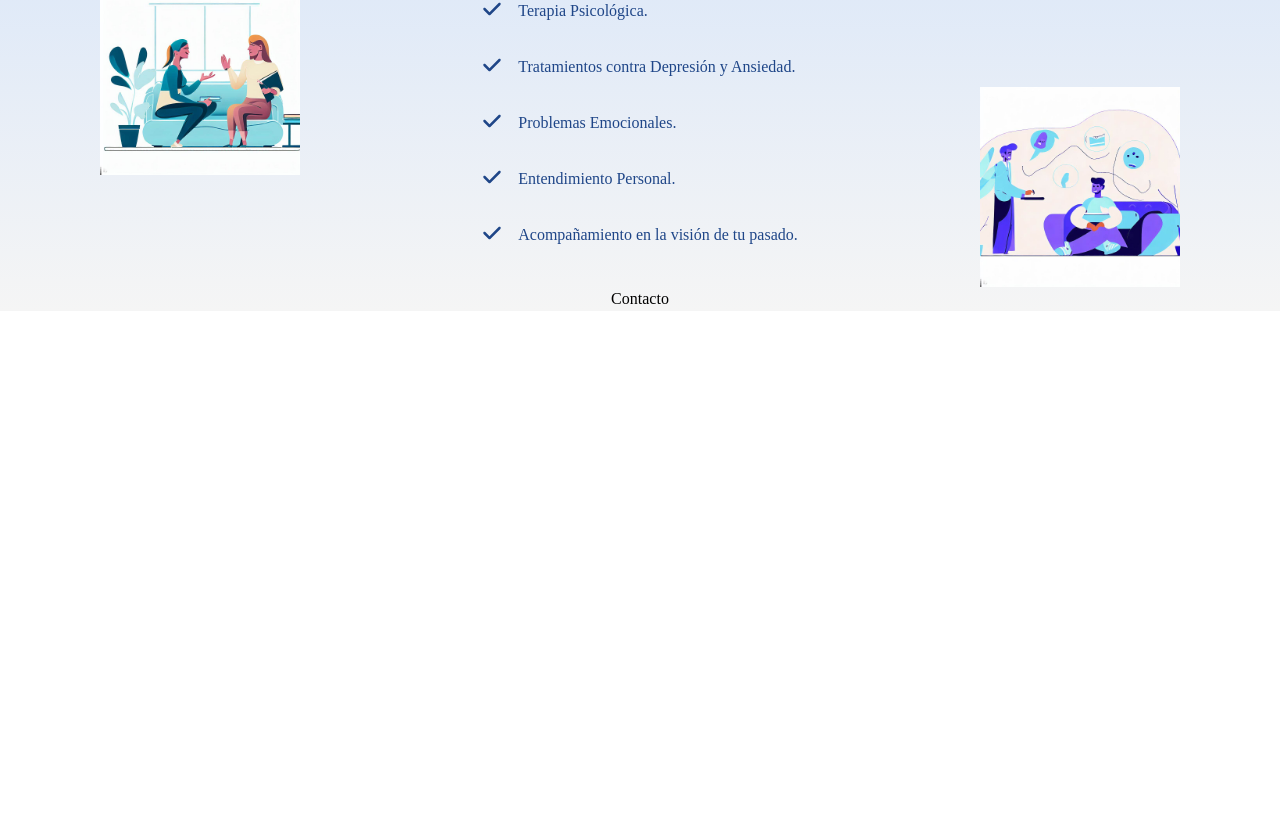
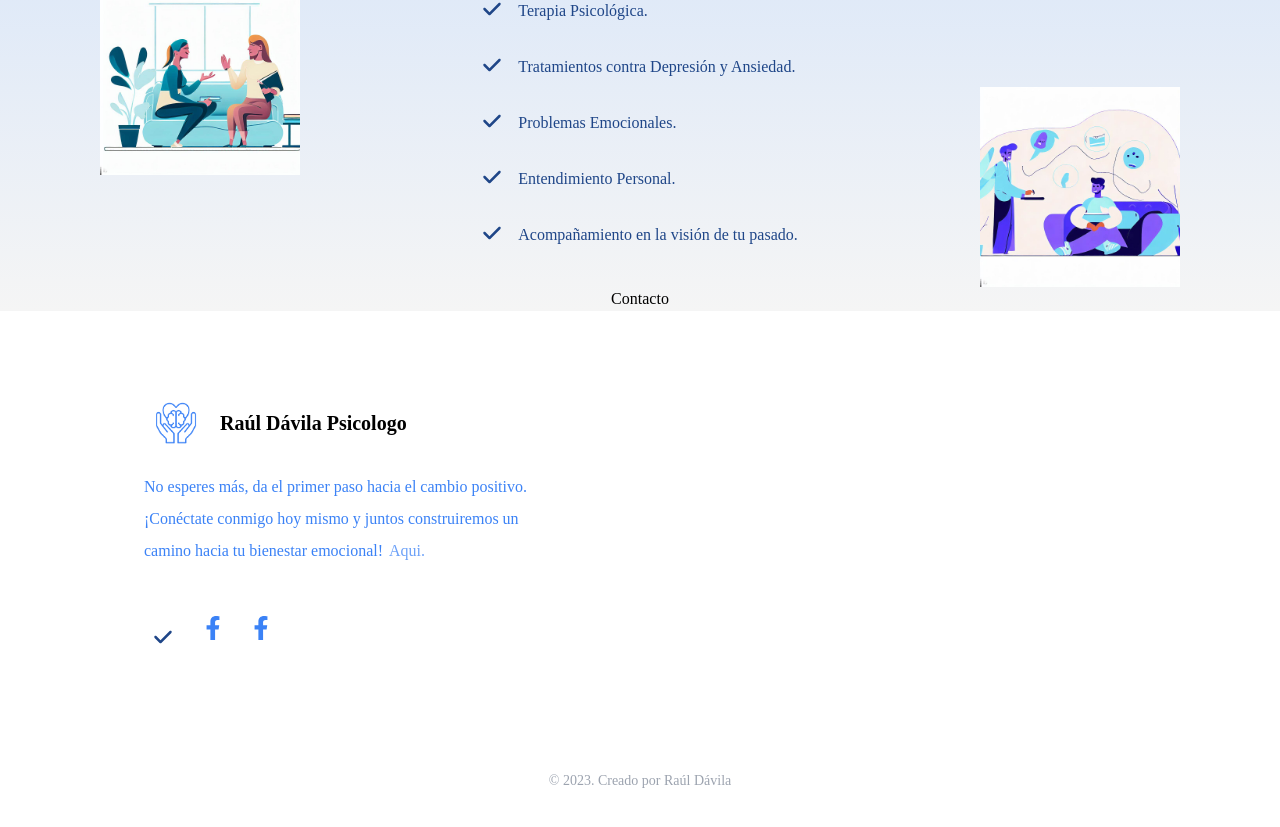
Before and after one commit to magoMercurio/raul-psicologo, a React (Vite) app: page / in a window 1280 px wide. Shown: the part 2036-2863 px from the top of the page. Before the commit the page ends 2347 px from the top, so only its background shows below. Built offline with nearby package versions, Linux system fonts and the light colour scheme; a web font is replaced by a local one.

Commit message:
add Footer Component

```diff
--- a/src/assets/icons/CheckArrowIcon.jsx
+++ b/src/assets/icons/CheckArrowIcon.jsx
@@ -1,4 +1,4 @@
-export const CheckArrowIcon = () => (
+const CheckArrowIcon = () => (
   <div className="rounded-full bg-transparent w-5 h-5 flex justify-center items-center mr-4">
     <svg
       xmlns="http://www.w3.org/2000/svg"
@@ -11,3 +11,5 @@ export const CheckArrowIcon = () => (
     </svg>
   </div>
 );
+
+export default CheckArrowIcon
--- a/src/components/Contacto/index.jsx
+++ b/src/components/Contacto/index.jsx
@@ -2,9 +2,11 @@
 
 const Contacto = () => {
   return (
-    <div>
+    <>
+    <section>
       <h1>Contacto</h1>
-    </div>
+    </section>
+    </>
   )
 }
 
--- /dev/null
+++ b/src/components/Footer/index.jsx
@@ -0,0 +1,75 @@
+import { Link } from "react-router-dom";
+
+
+import TwitterIcon  from '../../assets/icons/FacebookIcon';
+import  CheckArrowIcon  from "../../assets/icons/CheckArrowIcon";
+import LinkedinIcon from '../../assets/icons/FacebookIcon'
+
+import Logo from '../../assets/imgs/logo.png'
+
+
+
+const Footer = () => {
+  return (
+    <footer className="bottom-0" >
+      <div className="pt-10  lg:pt-20 lg:pb-12 bg-customDarkBg1 radius-for-skewed ">
+        <div className="container mx-auto px-4 w-4/5 md:w-11/12 lg:w-10/12 xl:w-4/5 2xl:w-2/3">
+          <div className="flex flex-wrap">
+            <div className="w-full lg:w-1/3 mb-16 lg:mb-0">
+              <div className="flex justify-center lg:justify-start items-center grow basis-0">
+              <Link to="/" >
+            <div className="flex justify-start items-center grow basis-0">
+              <div className="text-white font-['Inter'] font-bold text-xl">
+                <img src={Logo} alt="Logo" className="w-16 mr-3" />
+              </div>
+            </div>
+          </Link>
+                <div className="font-bold text-xl">
+                  Raúl Dávila Psicologo
+                </div>
+              </div>
+              <p className="mb-10 mt-4 sm:w-[22rem] lg:w-[20rem] xl:w-[24rem] text-customPrimary leading-loose text-center lg:text-left mx-auto lg:mx-0">
+              No esperes más, da el primer paso hacia el cambio positivo. ¡Conéctate conmigo hoy mismo y juntos construiremos un camino hacia tu bienestar emocional!
+                <a
+                  href="mailto:raulpsicologo.contacto@gmail.com"
+                  target="_blank"
+                  className="text-customSecondary hover:text-customLightBg3Hover ml-1.5 "
+                  aria-label="Mail" rel="noreferrer"
+                >
+                  Aqui.
+                </a>
+              </p>
+              <div className="w-36 mx-auto lg:mx-0">
+                <a
+                  className="inline-block w-10  h-10 mr-2 p-2 bg-customDarkBg2 custom-border-gray  hover:bg-gray-700 rounded-xl"
+                  href="mailto:admin@correo.com"
+                >
+                  <CheckArrowIcon />
+                </a>
+                <a
+                  className="inline-block w-10  h-10 mr-2 p-2 bg-customDarkBg2 custom-border-gray  hover:bg-gray-700 rounded-xl"
+                  href="https://twitter.com/mago_d_Mercurio"
+                >
+                  <TwitterIcon />
+                </a>
+                <a
+                  className="inline-block w-10  h-10 mr-2 p-2 bg-customDarkBg2 custom-border-gray  hover:bg-gray-700 rounded-xl"
+                  href="https://www.linkedin.com/in/rauldavilaf/"
+                >
+                  <LinkedinIcon />
+                </a>
+              </div>
+            </div>
+
+          </div>
+          <p className="lg:text-center text-sm text-gray-400 border-t border-[rgb(255,255,255,0.2)] pt-12 mt-16 hidden lg:block">
+            &copy; 2023. Creado por Raúl Dávila
+          </p>
+        </div>
+      </div>
+    </footer>
+  );
+};
+
+
+export default Footer
--- a/src/components/Servcios/index.jsx
+++ b/src/components/Servcios/index.jsx
@@ -1,7 +1,7 @@
 import { motion } from "framer-motion"
 import { servicesData } from '../../Data/data.js'
 
-import { CheckArrowIcon } from "../../assets/icons/CheckArrowIcon";
+import  CheckArrowIcon  from "../../assets/icons/CheckArrowIcon";
 import imgList1 from '../../assets/imgs/_dd420e26-0b69-46fd-bd82-3c220bc59e54.jpeg'
 import imgList2 from '../../assets/imgs/_de552935-976f-45b1-ab52-4294dc8e6a47.jpeg'
 
--- a/src/pages/App/index.jsx
+++ b/src/pages/App/index.jsx
@@ -2,6 +2,9 @@ import { BrowserRouter } from 'react-router-dom'
 import  './App.css'
 import AppRoutes from '../../components/AppRoutes'
 import NavBar from '../../components/NavBar'
+import Footer from '../../components/Footer'
+
+
 
 
 function App() {
@@ -12,6 +15,7 @@ function App() {
       <BrowserRouter>
         <NavBar />
         <AppRoutes />
+        <Footer />
       </BrowserRouter>
     </>
   )
```
